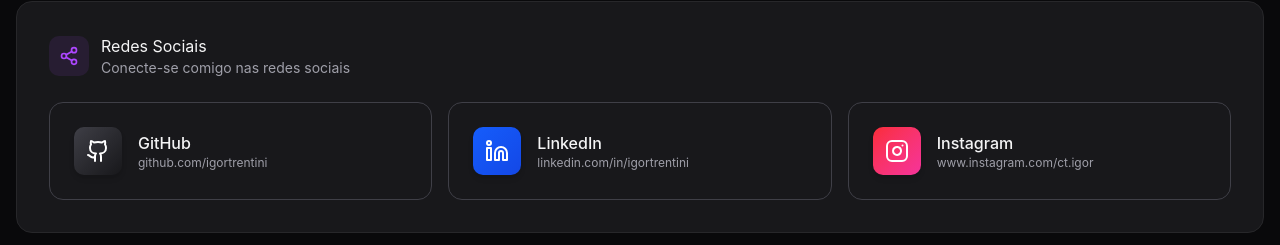
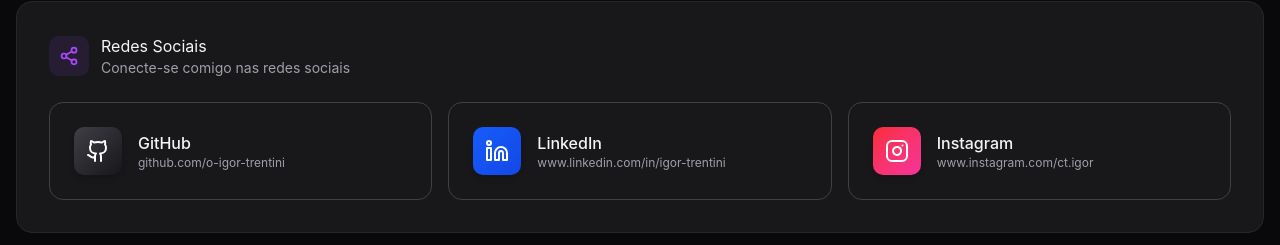
Before and after one commit to o-igor-trentini/portfolio-v2, a React (Vite) app: page / in a window 1280 px wide. Shown: the part 5449-5694 px from the top of the page. Built offline with nearby package versions, Linux system fonts and the light colour scheme; no server answers.

Commit message:
feat: Adiciona enum SocialLinks e atualiza URLs nos componentes Contact e Hero

```diff
--- /dev/null
+++ b/src/components/sections/Contact/constants.ts
@@ -0,0 +1,5 @@
+export enum SocialLinks {
+    Github = 'https://github.com/o-igor-trentini',
+    Linkedin = 'https://www.linkedin.com/in/igor-trentini',
+    Instagram = 'https://www.instagram.com/ct.igor',
+}
--- a/src/components/sections/Contact/index.tsx
+++ b/src/components/sections/Contact/index.tsx
@@ -1,9 +1,10 @@
 import { Github, Instagram, Linkedin, Share2 } from 'lucide-react';
 import { motion } from 'motion/react';
 import type { FC, ReactElement } from 'react';
-import { useI18n } from '../../../hooks/useLanguage';
 import { GitHubWidget } from './components/GitHubWidget';
 import { SpotifyWidget } from './components/SpotifyWidget';
+import { SocialLinks } from './constants';
+import { useI18n } from '../../../hooks/useLanguage';
 
 const Contact: FC = (): ReactElement => {
     const { t } = useI18n();
@@ -12,14 +13,14 @@ const Contact: FC = (): ReactElement => {
         {
             name: t('contact.socials.github'),
             icon: Github,
-            url: 'https://github.com/igortrentini',
+            url: SocialLinks.Github,
             color: 'from-zinc-700 to-zinc-900',
             hoverColor: 'hover:from-zinc-600 hover:to-zinc-800',
         },
         {
             name: t('contact.socials.linkedin'),
             icon: Linkedin,
-            url: 'https://linkedin.com/in/igortrentini',
+            url: SocialLinks.Linkedin,
             color: 'from-blue-600 to-blue-700',
             hoverColor: 'hover:from-blue-500 hover:to-blue-600',
         },
--- a/src/components/sections/Hero/index.tsx
+++ b/src/components/sections/Hero/index.tsx
@@ -4,6 +4,7 @@ import { useEffect, useState, useRef, useCallback, type ReactElement } from 'rea
 import { useI18n } from '../../../hooks/useLanguage';
 import { PriorityImage } from '../../common/OptimizedImage';
 import { Button } from '../../ui/button';
+import { SocialLinks } from '../Contact/constants';
 
 export const Hero = (): ReactElement => {
     const { t } = useI18n();
@@ -539,7 +540,7 @@ export const Hero = (): ReactElement => {
                                 className="flex flex-wrap items-center justify-center lg:justify-start gap-3 md:gap-4"
                             >
                                 <motion.a
-                                    href="https://github.com/igortrentini"
+                                    href={SocialLinks.Github}
                                     target="_blank"
                                     rel="noopener noreferrer"
                                     whileHover={{ scale: 1.1, y: -2 }}
@@ -549,7 +550,7 @@ export const Hero = (): ReactElement => {
                                     <Github className="w-5 h-5" />
                                 </motion.a>
                                 <motion.a
-                                    href="https://linkedin.com/in/igortrentini"
+                                    href={SocialLinks.Linkedin}
                                     target="_blank"
                                     rel="noopener noreferrer"
                                     whileHover={{ scale: 1.1, y: -2 }}
--- a/src/data/projects.ts
+++ b/src/data/projects.ts
@@ -1,3 +1,5 @@
+import { SocialLinks } from '@/components/sections/Contact/constants';
+
 export interface Project {
     id: string;
     image: string;
@@ -14,7 +16,7 @@ export const projects: Project[] = [
         tags: ['Golang', 'WebSockets', 'React', 'Redis', 'PostgreSQL'],
         type: 'professional',
         stack: ['Golang', 'WebSockets', 'React', 'TypeScript', 'Redis', 'PostgreSQL', 'Docker'],
-        github: 'https://github.com/igortrentini/realtime-chat',
+        github: SocialLinks.Github + '/realtime-chat',
     },
     {
         id: 'api-analytics',
@@ -22,7 +24,7 @@ export const projects: Project[] = [
         tags: ['React', 'Golang', 'TimescaleDB', 'Chart.js'],
         type: 'professional',
         stack: ['Golang', 'React', 'TypeScript', 'TimescaleDB', 'Redis', 'Recharts'],
-        github: 'https://github.com/igortrentini/analytics-dashboard',
+        github: SocialLinks.Github + '/analytics-dashboard',
     },
     {
         id: 'task-automation',
@@ -30,7 +32,7 @@ export const projects: Project[] = [
         tags: ['React', 'Golang', 'PostgreSQL', 'Docker'],
         type: 'study',
         stack: ['Golang', 'React', 'TypeScript', 'PostgreSQL', 'Docker', 'React Flow'],
-        github: 'https://github.com/igortrentini/task-automation',
+        github: SocialLinks.Github + '/task-automation',
     },
     {
         id: 'social-connect',
@@ -38,7 +40,7 @@ export const projects: Project[] = [
         tags: ['React', 'TypeScript', 'Node.js', 'Socket.io'],
         type: 'study',
         stack: ['React', 'TypeScript', 'Node.js', 'Socket.io', 'PostgreSQL', 'Redis'],
-        github: 'https://github.com/igortrentini/social-connect',
+        github: SocialLinks.Github + '/social-connect',
     },
     {
         id: 'crypto-tracker',
@@ -46,7 +48,7 @@ export const projects: Project[] = [
         tags: ['React', 'TypeScript', 'CoinGecko API', 'Recharts'],
         type: 'study',
         stack: ['React', 'TypeScript', 'CoinGecko API', 'Recharts', 'LocalStorage'],
-        github: 'https://github.com/igortrentini/crypto-tracker',
+        github: SocialLinks.Github + '/crypto-tracker',
     },
     {
         id: 'ecommerce-api',
@@ -54,6 +56,6 @@ export const projects: Project[] = [
         tags: ['Golang', 'PostgreSQL', 'Redis', 'Stripe API'],
         type: 'professional',
         stack: ['Golang', 'PostgreSQL', 'Redis', 'Stripe API', 'JWT', 'Docker'],
-        github: 'https://github.com/igortrentini/ecommerce-api',
+        github: SocialLinks.Github + '/ecommerce-api',
     },
 ];
```
